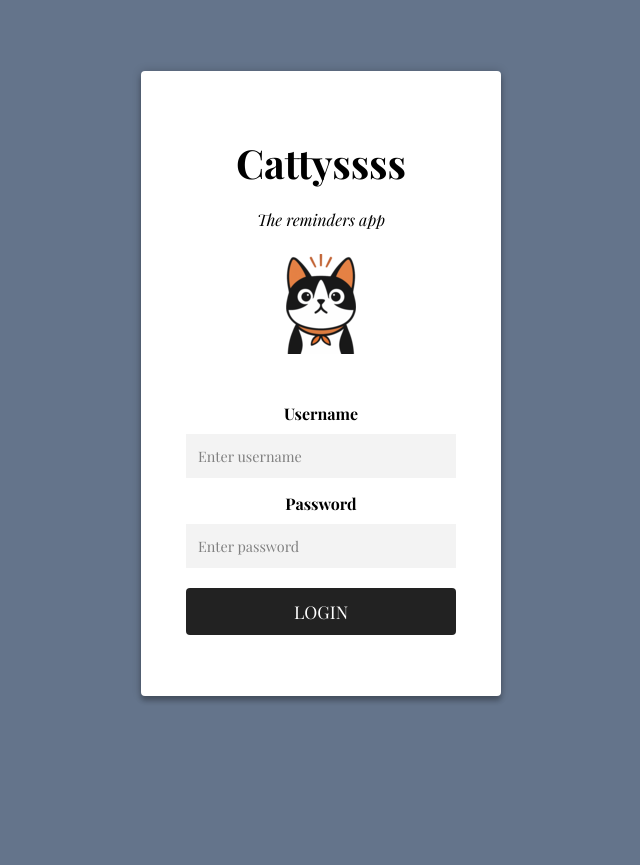
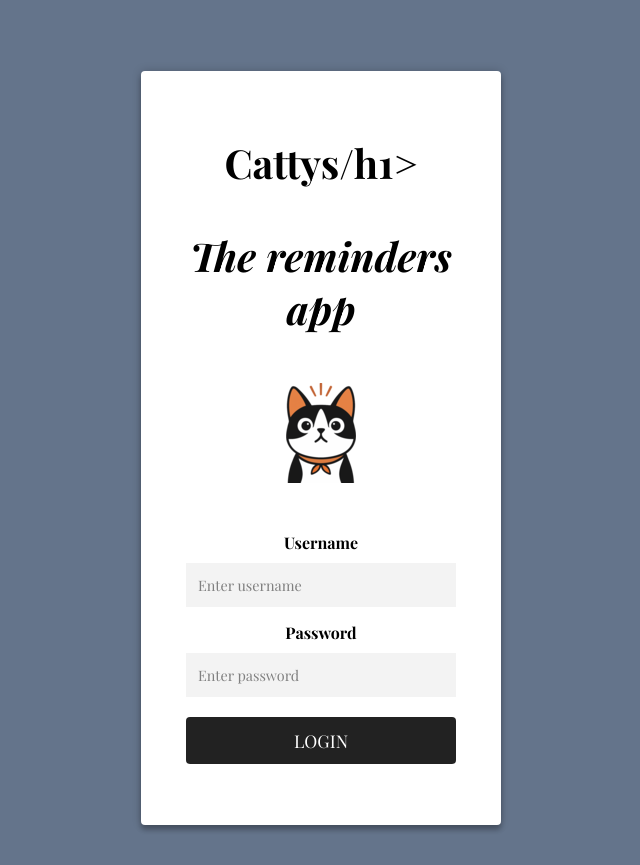
Before and after one commit to sk1fix/catty-reminders-app, a FastAPI app: page /login in a window 1280 px wide. Shown: the top 865 px of the page, without its empty margins (319-959 px from the left). Before the commit the page ends 703 px from the top, so only its background shows below. Run offline with FastAPI, Linux system fonts and the light colour scheme.

Commit message:
fix login: fix login.html

```diff
--- a/templates/pages/login.html
+++ b/templates/pages/login.html
@@ -8,7 +8,7 @@
     <div class="login-page">
         <div class="paper-card form">
             <div class="login-form-top">
-                <h1 class="login-form-top-title">Cattyssss</h1>
+                <h1 class="login-form-top-title">Cattys/h1>
                 <p class="login-form-top-subtitle">The reminders app</p>
                 <img id="catty-logo" src="/static/img/logos/catty-100px.png" />
             </div>
```
